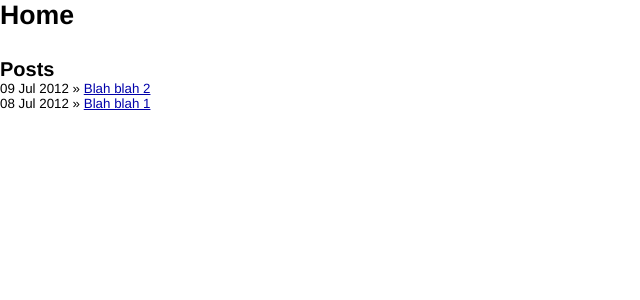
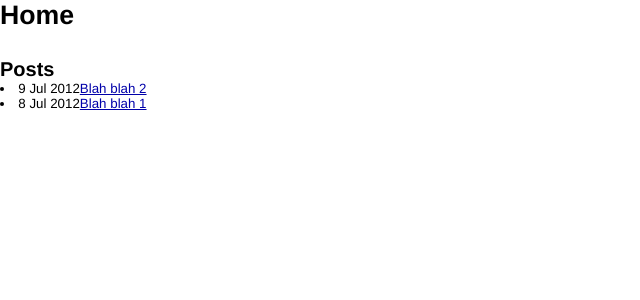
Before and after one commit to pmcgrath/pmcgrath.github.com, a Jekyll site: the page built from index.html, in a window 1280 px wide. Shown: the top 300 px of the page, without its empty margins (0-640 px from the left). Built offline with Jekyll 4.4.1, drawn with Linux system fonts in a browser that asks for light colours.

```diff
--- a/index.html
+++ b/index.html
@@ -4,6 +4,4 @@ title: Home
 ---
 
 <h2>Posts</h2>
-{% for post in site.posts %}
-  <span>{{ post.date | date_to_string }}</span> &raquo; <a href="{{ post.url }}">{{ post.title }}</a><br/>
-{% endfor %}
+{% for post in site.posts %}<li>{{ post.date | date_to_string | replace: '01 ', '1 ' | replace: '02 ', '2 ' | replace: '03 ', '3 ' | replace: '04 ', '4 ' | replace: '05 ', '5 ' | replace: '06 ', '6 ' | replace: '07 ', '7 ' | replace: '08 ', '8 ' | replace: '09 ', '9 ' }}<a href={{ post.url | replace_first: '/', ''}}>{{ post.title | escape}}</a>{% endfor %}
```
